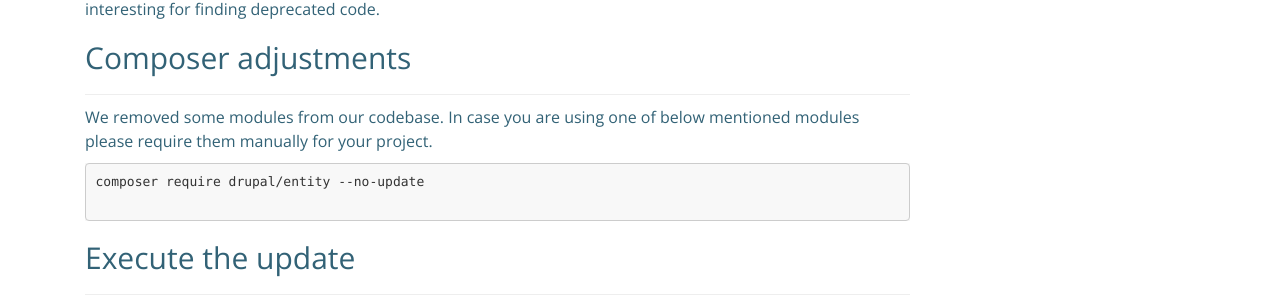
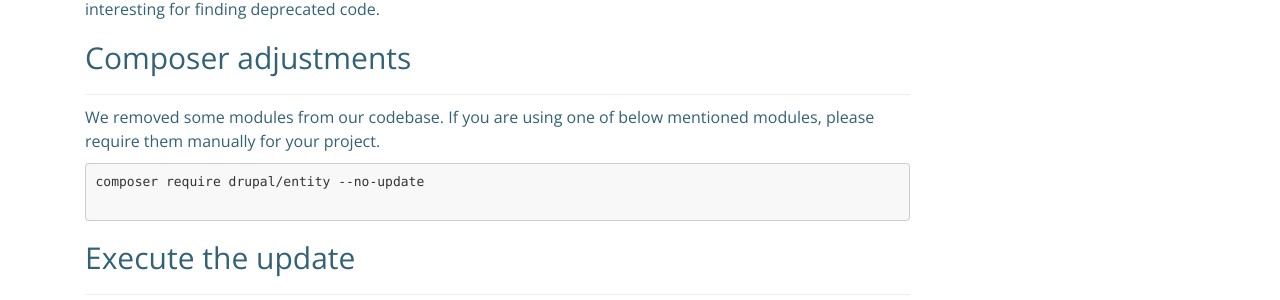
Before and after one commit to thunder/thunder-documentation, a Jekyll site: the page built from update-3-to-6.md, in a window 1280 px wide. Shown: the part 1306-1606 px from the top of the page. Built offline with Jekyll 4.4.1, drawn with Linux system fonts in a browser that asks for light colours; nearby versions of some CDN libraries; our own code applies the rules of GitHub Pages for plain Markdown files; comment, search, counter and statistics services are not loaded; the repository's description, which GitHub fills in, is left out.

Commit message:
Update composer-adjustments.md (#18)
Spellcheck

````diff
--- a/_includes/update36/composer-adjustments.md
+++ b/_includes/update36/composer-adjustments.md
@@ -1,5 +1,5 @@
-We removed some modules from our codebase. In case you are using one of
-below mentioned modules please require them manually for your project.
+We removed some modules from our codebase. If you are using one of
+below mentioned modules, please require them manually for your project.
 
 ```
 composer require drupal/entity --no-update
````
